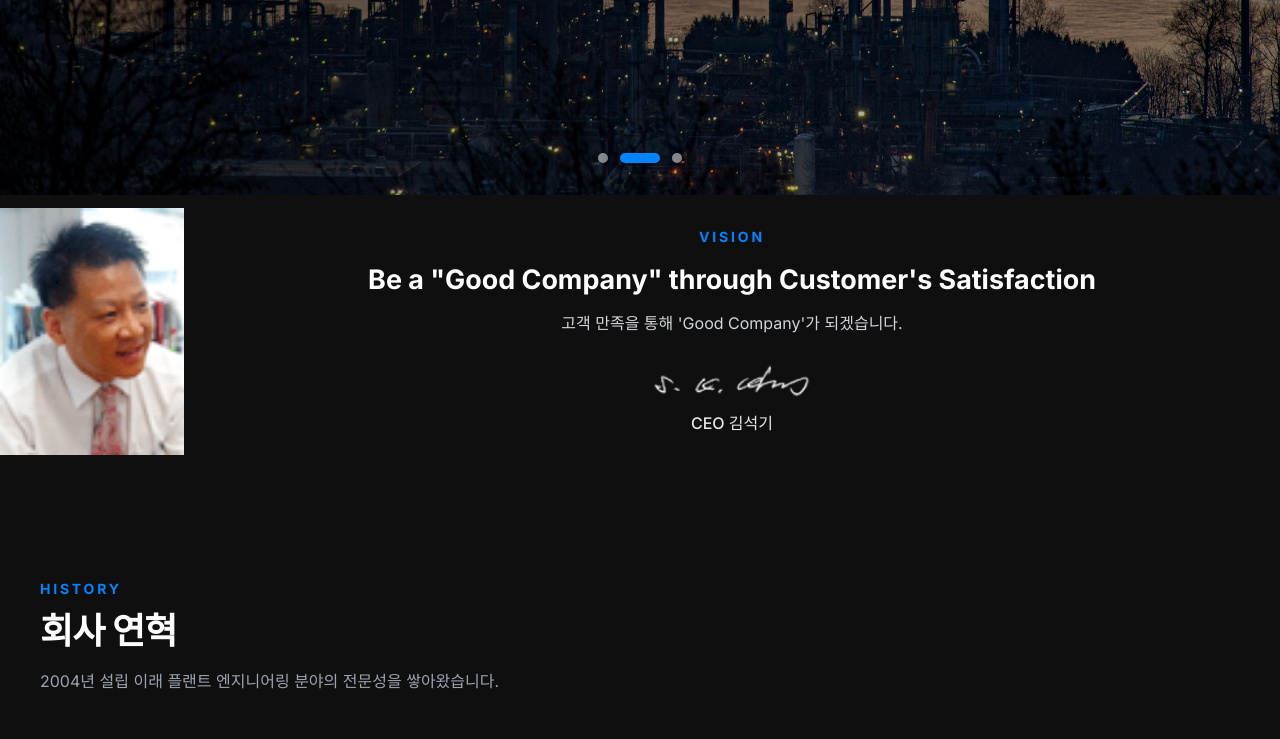
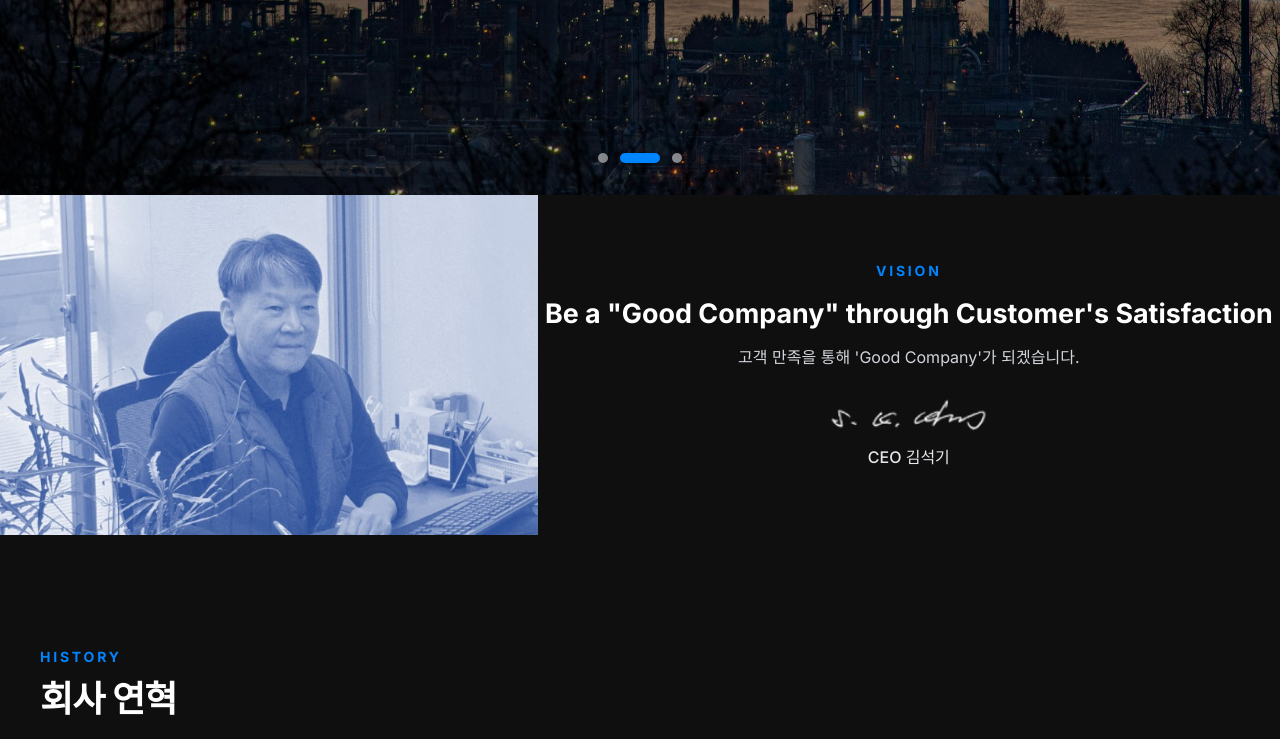
Before and after one commit to kimjy0411/maxskill-b2b, a Next.js app: page /about in a window 1280 px wide. Shown: the part 700-1439 px from the top of the page. Built offline with nearby package versions, Linux system fonts and the light colour scheme.

Commit message:
Restore the original CEO photo on the Vision section.

```diff
--- a/app/about/page.tsx
+++ b/app/about/page.tsx
@@ -24,15 +24,15 @@ export default function AboutPage() {
 
       {/* Vision */}
       <section className="overflow-hidden bg-brand-dark">
-        <div className="flex items-center">
-          <div className="relative h-[196px] w-[146px] shrink-0 sm:h-[220px] sm:w-[164px] lg:h-[248px] lg:w-[184px]">
+        <div className="flex items-stretch">
+          <div className="relative h-[260px] w-[42%] min-w-[220px] max-w-[560px] shrink-0 overflow-hidden sm:h-[300px] lg:h-[340px]">
             <Image
               src="/images/about/ceo.png"
               alt={`${companyInfo.ceoTitle} ${companyInfo.ceoName}`}
               fill
-              unoptimized
-              className="object-contain object-center"
-              sizes="184px"
+              quality={95}
+              className="origin-[52%_42%] scale-[1.45] object-cover object-[52%_42%]"
+              sizes="(min-width: 1024px) 560px, 42vw"
               priority
             />
           </div>
```
Also changed, not shown: public/images/about/ceo.png.
